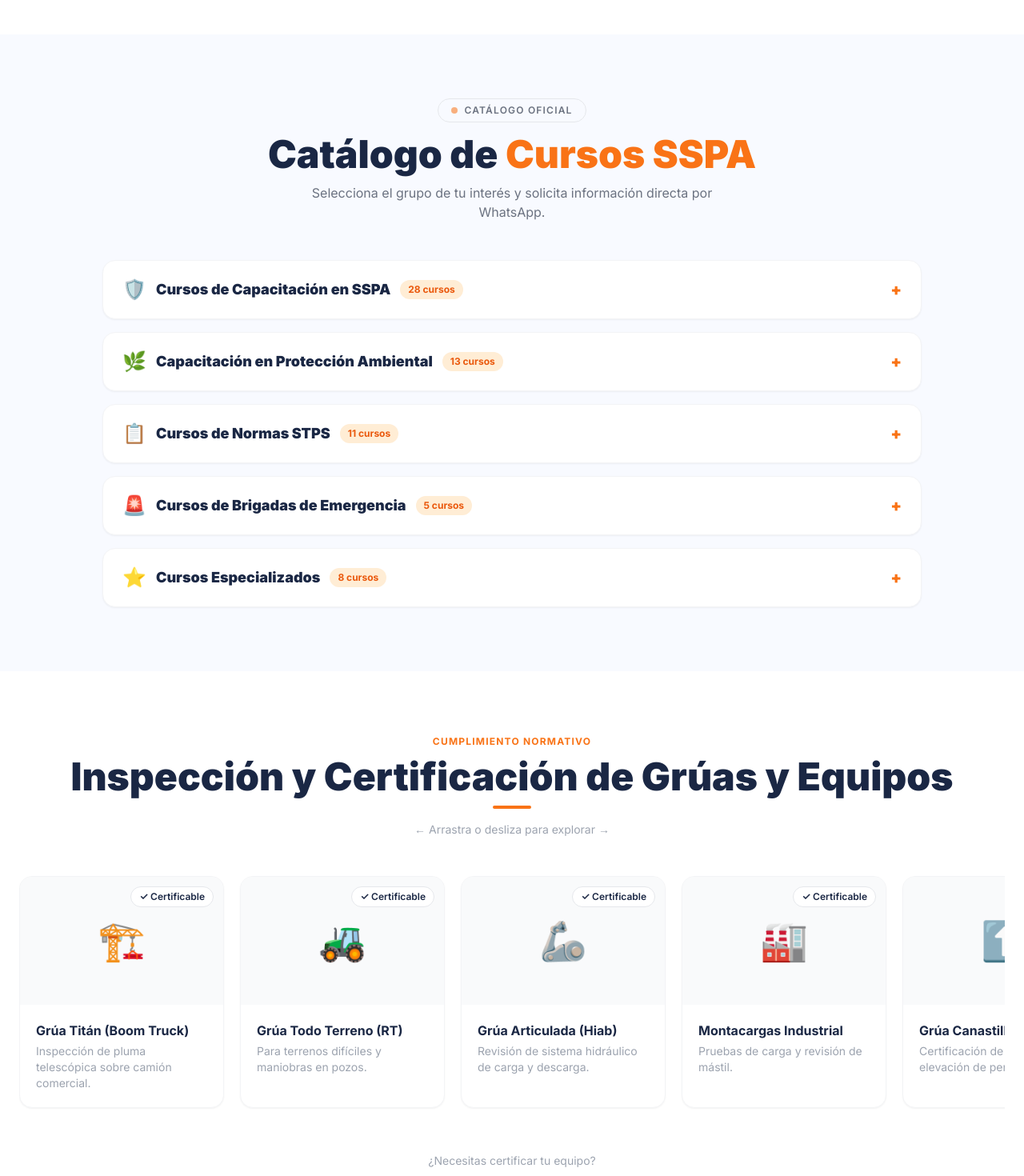
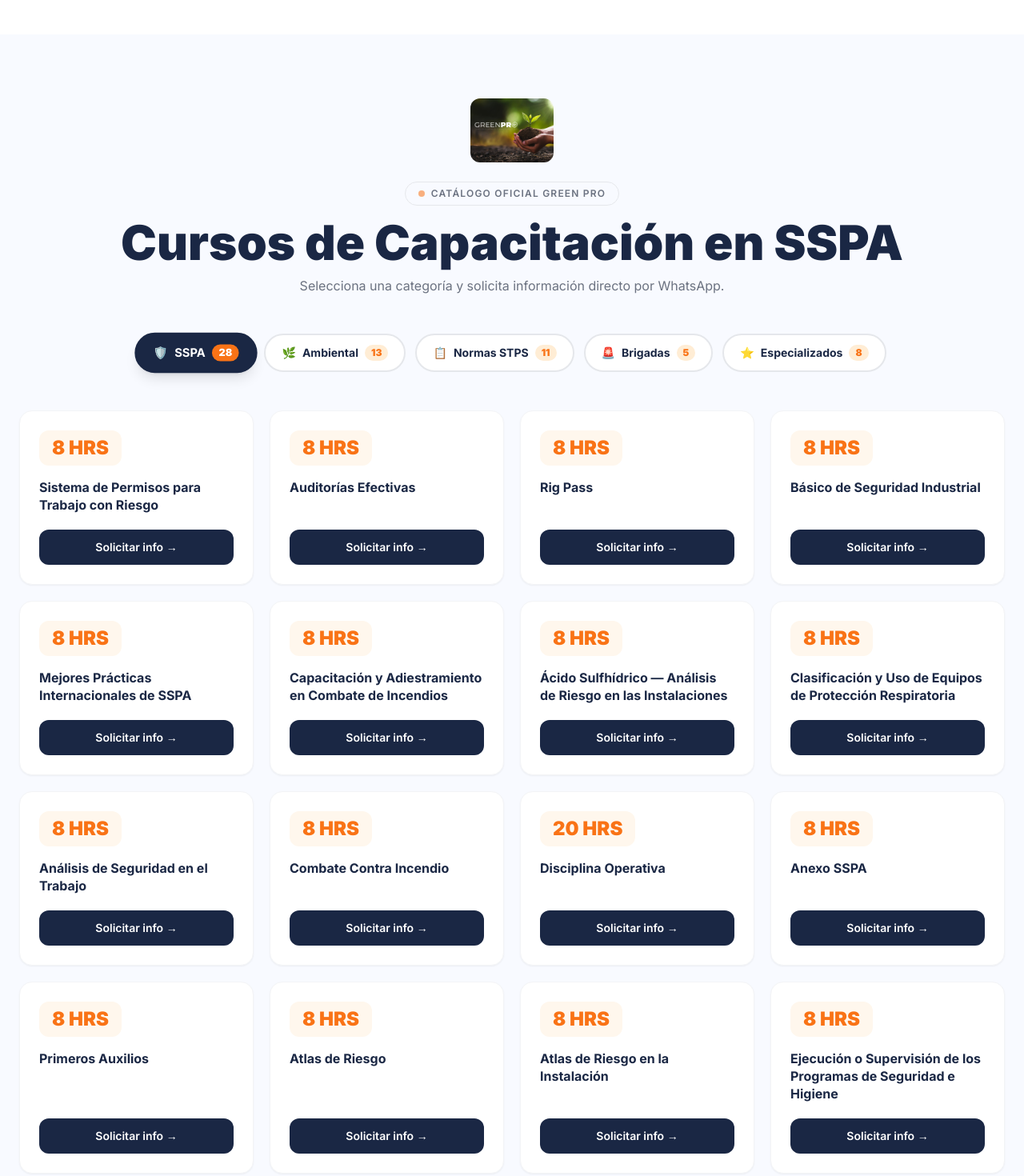
Before and after one commit to figueirasluis-byte/petrolera-web, a Next.js app: page / in a window 1280 px wide. Shown: the part 2780-4250 px from the top of the page at 80% size. Built offline with nearby package versions, Linux system fonts and the light colour scheme.

Commit message:
tabs cards logo greenpro

```diff
--- a/components/CursosGreenPro.js
+++ b/components/CursosGreenPro.js
@@ -5,7 +5,8 @@ import { getWhatsAppLink } from '../utils/whatsapp'
 const grupos = [
   {
     id: 'sspa',
-    titulo: 'Cursos de Capacitación en SSPA',
+    titulo: 'SSPA',
+    tituloCompleto: 'Cursos de Capacitación en SSPA',
     icono: '🛡️',
     cursos: [
       { nombre: 'Sistema de Permisos para Trabajo con Riesgo', horas: 8 },
@@ -24,73 +25,77 @@ const grupos = [
       { nombre: 'Atlas de Riesgo', horas: 8 },
       { nombre: 'Atlas de Riesgo en la Instalación', horas: 8 },
       { nombre: 'Ejecución o Supervisión de los Programas de Seguridad e Higiene', horas: 8 },
-      { nombre: 'Investigación y Análisis de Incidentes/Accidentes y Fallas mediante ACR', horas: 8 },
+      { nombre: 'Investigación y Análisis de Incidentes/Accidentes mediante ACR', horas: 8 },
       { nombre: 'Manejo a la Defensiva', horas: 8 },
       { nombre: 'Manejo de Extintores', horas: 8 },
       { nombre: 'Manejo de Sustancias y Materiales Peligrosos', horas: 8 },
       { nombre: 'Mantenimiento u Operación de las Instalaciones Eléctricas', horas: 8 },
-      { nombre: 'Mantenimiento, Cuidado y Almacenamiento de Herramientas y Equipos de Trabajo', horas: 8 },
-      { nombre: 'Generalidades de los Primeros Auxilios, Hemorragias, RCP', horas: 8 },
+      { nombre: 'Mantenimiento, Cuidado y Almacenamiento de Herramientas y Equipos', horas: 8 },
+      { nombre: 'Generalidades de Primeros Auxilios, Hemorragias, RCP', horas: 8 },
       { nombre: 'Hojas de Datos de Seguridad de las Sustancias', horas: 8 },
       { nombre: 'Identificación de Áreas de Riesgo en el Área de Trabajo', horas: 8 },
-      { nombre: 'Integración de la Comisión de Seguridad e Higiene (NOM-019-STPS-2011)', horas: 8 },
+      { nombre: 'Integración de la Comisión de Seguridad e Higiene NOM-019-STPS-2011', horas: 8 },
       { nombre: 'Integral Anexo SSPA (Número 3)', horas: 130 },
       { nombre: 'Equipo de Respiración Autónomo', horas: 8 },
     ],
   },
   {
     id: 'ambiental',
-    titulo: 'Capacitación en Protección Ambiental',
+    titulo: 'Ambiental',
+    tituloCompleto: 'Capacitación en Protección Ambiental',
     icono: '🌿',
     cursos: [
-      { nombre: 'Ley General para la Prevención y Gestión Integral de los Residuos y su Reglamento', horas: 8 },
+      { nombre: 'Ley General para la Prevención y Gestión Integral de los Residuos', horas: 8 },
       { nombre: 'Administración Ambiental', horas: 8 },
       { nombre: 'Clasificación y Manejo de los Residuos Peligrosos (NOMs)', horas: 8 },
       { nombre: 'Manifestación de Impacto Ambiental', horas: 16 },
-      { nombre: 'Gestión Integral de Residuos Sólidos Urbanos y Residuos de Manejo Especial', horas: 8 },
+      { nombre: 'Gestión Integral de Residuos Sólidos Urbanos y de Manejo Especial', horas: 8 },
       { nombre: 'Plan de Contingencia Ambiental', horas: 16 },
       { nombre: 'Gestión y Auditoría Ambiental', horas: 8 },
       { nombre: 'Prevención y Control de Derrames', horas: 8 },
       { nombre: 'Ley de Aguas Nacionales y su Reglamento', horas: 20 },
       { nombre: 'Protección Ambiental', horas: 8 },
       { nombre: 'Ley de Vertimientos en las Zonas Marinas Mexicanas', horas: 8 },
-      { nombre: 'SASISOPA — Sistema de Administración de Seguridad Industrial, Seguridad Operativa y Protección al Medio Ambiente', horas: 8 },
-      { nombre: 'Ley General de Equilibrio Ecológico y la Protección al Ambiente y sus Reglamentos', horas: 24 },
+      { nombre: 'SASISOPA — Seguridad Industrial, Operativa y Protección Ambiental', horas: 8 },
+      { nombre: 'Ley General de Equilibrio Ecológico y la Protección al Ambiente', horas: 24 },
     ],
   },
   {
     id: 'normas',
-    titulo: 'Cursos de Normas STPS',
+    titulo: 'Normas STPS',
+    tituloCompleto: 'Cursos de Normas STPS',
     icono: '📋',
     cursos: [
-      { nombre: 'NOM-001-STPS-2008 — Edificios, Locales, Instalaciones y Áreas en los Centros de Trabajo', horas: 10 },
-      { nombre: 'NOM-002-STPS-2010 — Prevención y Protección contra Incendios en los Centros de Trabajo', horas: 10 },
+      { nombre: 'NOM-001-STPS-2008 — Edificios, Locales e Instalaciones en Centros de Trabajo', horas: 10 },
+      { nombre: 'NOM-002-STPS-2010 — Prevención y Protección contra Incendios', horas: 10 },
       { nombre: 'NOM-006-STPS-2014', horas: 8 },
-      { nombre: 'NOM-009-STPS-2011 — Condiciones de Seguridad para Realizar Trabajos en Alturas', horas: 16 },
-      { nombre: 'NOM-017-STPS-2008 — Equipo de Protección Personal, Uso y Manejo en los Centros de Trabajo', horas: 10 },
-      { nombre: 'NOM-018-STPS-2015 — Sistema Globalmente Armonizado para la Identificación y Comunicación de Peligros', horas: 8 },
-      { nombre: 'NOM-020-STPS-2011 — Recipientes Sujetos a Presión, Criogénicos y Generadores de Vapor', horas: 16 },
+      { nombre: 'NOM-009-STPS-2011 — Trabajos en Alturas', horas: 16 },
+      { nombre: 'NOM-017-STPS-2008 — Equipo de Protección Personal', horas: 10 },
+      { nombre: 'NOM-018-STPS-2015 — Sistema GHS para Identificación de Peligros', horas: 8 },
+      { nombre: 'NOM-020-STPS-2011 — Recipientes a Presión y Generadores de Vapor', horas: 16 },
       { nombre: 'NOM-026-STPS-2008 — Colores y Señales de Seguridad e Higiene', horas: 16 },
-      { nombre: 'NOM-028-STPS-2012 — Sistema para la Administración del Trabajo, Seguridad en los Procesos y Equipos Críticos', horas: 10 },
-      { nombre: 'NOM-029-STPS-2011 — Mantenimiento de Instalaciones Eléctricas en los Centros de Trabajo', horas: 10 },
-      { nombre: 'NOM-030-STPS-2009 — Servicios Preventivos de Seguridad y Salud en el Trabajo', horas: 16 },
+      { nombre: 'NOM-028-STPS-2012 — Seguridad en Procesos y Equipos Críticos', horas: 10 },
+      { nombre: 'NOM-029-STPS-2011 — Mantenimiento de Instalaciones Eléctricas', horas: 10 },
+      { nombre: 'NOM-030-STPS-2009 — Servicios Preventivos de Seguridad y Salud', horas: 16 },
     ],
   },
   {
     id: 'brigadas',
-    titulo: 'Cursos de Brigadas de Emergencia',
+    titulo: 'Brigadas',
+    tituloCompleto: 'Cursos de Brigadas de Emergencia',
     icono: '🚨',
     cursos: [
       { nombre: 'Brigada de Búsqueda y Rescate', horas: 4 },
       { nombre: 'Brigada de Evacuación', horas: 4 },
       { nombre: 'Brigada de Prevención y Combate de Incendios', horas: 8 },
       { nombre: 'Brigada de Primeros Auxilios', horas: 8 },
-      { nombre: 'Brigadas Multifuncionales — Prevención y Combate de Incendios, Primeros Auxilios, Evacuación y Búsqueda y Rescate', horas: 16 },
+      { nombre: 'Brigadas Multifuncionales — Incendios, Primeros Auxilios, Evacuación y Rescate', horas: 16 },
     ],
   },
   {
     id: 'especializados',
-    titulo: 'Cursos Especializados',
+    titulo: 'Especializados',
+    tituloCompleto: 'Cursos Especializados',
     icono: '⭐',
     cursos: [
       { nombre: 'Armado y Desmantelado en Andamios Atlas', horas: 8 },
@@ -106,90 +111,89 @@ const grupos = [
 ]
 
 export default function CursosGreenPro() {
-  const [abierto, setAbierto] = useState(null)
-
-  const toggle = (id) => setAbierto(abierto === id ? null : id)
+  const [tabActivo, setTabActivo] = useState('sspa')
+  const grupoActivo = grupos.find(g => g.id === tabActivo)
 
   return (
     <section id="cursos" className="bg-[#f8faff] py-20 px-6">
-      <div className="max-w-5xl mx-auto">
+      <div className="max-w-7xl mx-auto">
 
-        {/* Encabezado */}
+        {/* Logo + Encabezado */}
         <div className="text-center mb-12">
+          <img
+            src="/Green_Pro_Logo.jpg"
+            alt="GREEN PRO"
+            className="h-20 mx-auto mb-6 object-contain rounded-xl"
+          />
           <div className="inline-flex items-center gap-2 border border-gray-200 rounded-full px-4 py-1.5 mb-4">
             <span className="w-2 h-2 rounded-full bg-orange-500 animate-pulse-dot" />
-            <span className="text-xs font-semibold tracking-widest uppercase text-gray-500">Catálogo Oficial</span>
+            <span className="text-xs font-semibold tracking-widest uppercase text-gray-500">Catálogo Oficial GREEN PRO</span>
           </div>
-          <h2 className="text-4xl md:text-5xl font-black text-[#1a2744] mb-3">
-            Catálogo de <span className="text-orange-500">Cursos SSPA</span>
+          <h2 className="text-4xl md:text-6xl font-black text-[#1a2744] mb-3">
+            {grupoActivo.tituloCompleto}
           </h2>
           <p className="text-gray-500 max-w-xl mx-auto">
-            Selecciona el grupo de tu interés y solicita información directa por WhatsApp.
+            Selecciona una categoría y solicita información directo por WhatsApp.
           </p>
         </div>
 
-        {/* Acordeón */}
-        <div className="flex flex-col gap-4">
-          {grupos.map((grupo) => {
-            const isOpen = abierto === grupo.id
-            return (
-              <div key={grupo.id}
-                className="bg-white rounded-2xl border border-gray-100 shadow-sm overflow-hidden">
-
-                {/* Cabecera del grupo */}
+        {/* Tabs */}
+        <div className="flex flex-wrap justify-center gap-3 mb-12">
+          {grupos.map(g => (
             <button
-                  onClick={() => toggle(grupo.id)}
-                  className="w-full flex items-center justify-between px-6 py-5 text-left hover:bg-orange-50 transition-colors">
-                  <div className="flex items-center gap-3">
-                    <span className="text-2xl">{grupo.icono}</span>
-                    <span className="font-black text-[#1a2744] text-lg">{grupo.titulo}</span>
-                    <span className="bg-orange-100 text-orange-600 text-xs font-bold px-2.5 py-1 rounded-full">
-                      {grupo.cursos.length} cursos
-                    </span>
-                  </div>
-                  <span className={`text-orange-500 text-xl font-black transition-transform duration-300 ${isOpen ? 'rotate-45' : ''}`}>
-                    +
+              key={g.id}
+              onClick={() => setTabActivo(g.id)}
+              className={`flex items-center gap-2 px-5 py-3 rounded-full font-bold text-sm transition-all border-2 ${
+                tabActivo === g.id
+                  ? 'bg-[#1a2744] text-white border-[#1a2744] shadow-lg scale-105'
+                  : 'bg-white text-[#1a2744] border-gray-200 hover:border-orange-400 hover:text-orange-500'
+              }`}>
+              <span>{g.icono}</span>
+              <span>{g.titulo}</span>
+              <span className={`text-xs px-2 py-0.5 rounded-full font-black ${
+                tabActivo === g.id ? 'bg-orange-500 text-white' : 'bg-orange-100 text-orange-500'
+              }`}>
+                {g.cursos.length}
               </span>
             </button>
+          ))}
+        </div>
 
-                {/* Lista de cursos */}
-                {isOpen && (
-                  <div className="px-6 pb-6 border-t border-gray-100">
-                    <div className="grid grid-cols-1 sm:grid-cols-2 gap-3 mt-4">
-                      {grupo.cursos.map((curso, i) => (
+        {/* Cards */}
+        <div className="grid grid-cols-1 sm:grid-cols-2 lg:grid-cols-3 xl:grid-cols-4 gap-5">
+          {grupoActivo.cursos.map((curso, i) => (
             <div key={i}
-                          className="flex items-center justify-between bg-[#f8faff] rounded-xl px-4 py-3 border border-gray-100 hover:border-orange-200 transition-colors group">
-                          <div className="flex-1 mr-3">
-                            <p className="text-sm font-semibold text-[#1a2744] leading-snug">{curso.nombre}</p>
-                            <p className="text-xs text-orange-500 font-bold mt-0.5">{curso.horas} HRS</p>
+              className="bg-white rounded-2xl border border-gray-100 shadow-sm hover:shadow-lg hover:-translate-y-1 transition-all p-6 flex flex-col justify-between group">
+              <div>
+                <div className="inline-block bg-orange-50 text-orange-500 font-black text-2xl px-4 py-1.5 rounded-xl mb-4">
+                  {curso.horas} HRS
+                </div>
+                <h3 className="font-bold text-[#1a2744] text-base leading-snug">
+                  {curso.nombre}
+                </h3>
               </div>
               <a
-                            href={getWhatsAppLink(`Hola, quiero información sobre el curso: ${curso.nombre} (${curso.horas} hrs)`)}
+                href={getWhatsAppLink(`Hola, quiero información y cotización del curso: ${curso.nombre} (${curso.horas} hrs)`)}
                 target="_blank"
                 rel="noopener noreferrer"
-                            className="flex-none bg-[#1a2744] hover:bg-orange-500 text-white text-xs font-semibold px-3 py-2 rounded-xl transition-colors whitespace-nowrap">
-                            Info →
+                className="mt-5 block w-full text-center bg-[#1a2744] hover:bg-orange-500 text-white font-semibold text-sm py-3 rounded-xl transition-colors">
+                Solicitar info →
               </a>
             </div>
           ))}
         </div>
 
-                    {/* Botón cotizar todo el grupo */}
-                    <div className="mt-5 text-right">
+        {/* Botón grupo completo */}
+        <div className="text-center mt-10">
           <a
-                        href={getWhatsAppLink(`Hola, quiero cotizar el grupo completo: ${grupo.titulo}`)}
+            href={getWhatsAppLink(`Hola, quiero cotizar el grupo completo de: ${grupoActivo.tituloCompleto}`)}
             target="_blank"
             rel="noopener noreferrer"
-                        className="inline-flex items-center gap-2 border-2 border-orange-500 text-orange-500 hover:bg-orange-500 hover:text-white font-semibold text-sm px-5 py-2.5 rounded-full transition-all">
-                        Cotizar grupo completo →
+            className="inline-flex items-center gap-2 border-2 border-orange-500 text-orange-500 hover:bg-orange-500 hover:text-white font-bold px-8 py-4 rounded-full transition-all text-base">
+            Cotizar grupo completo: {grupoActivo.titulo} →
           </a>
         </div>
-                  </div>
-                )}
-              </div>
-            )
-          })}
-        </div>
+
       </div>
     </section>
   )
```
Also changed, not shown: public/Green_Pro_Logo.jpg (added). Lines whose indentation alone changed are shown as unchanged.
